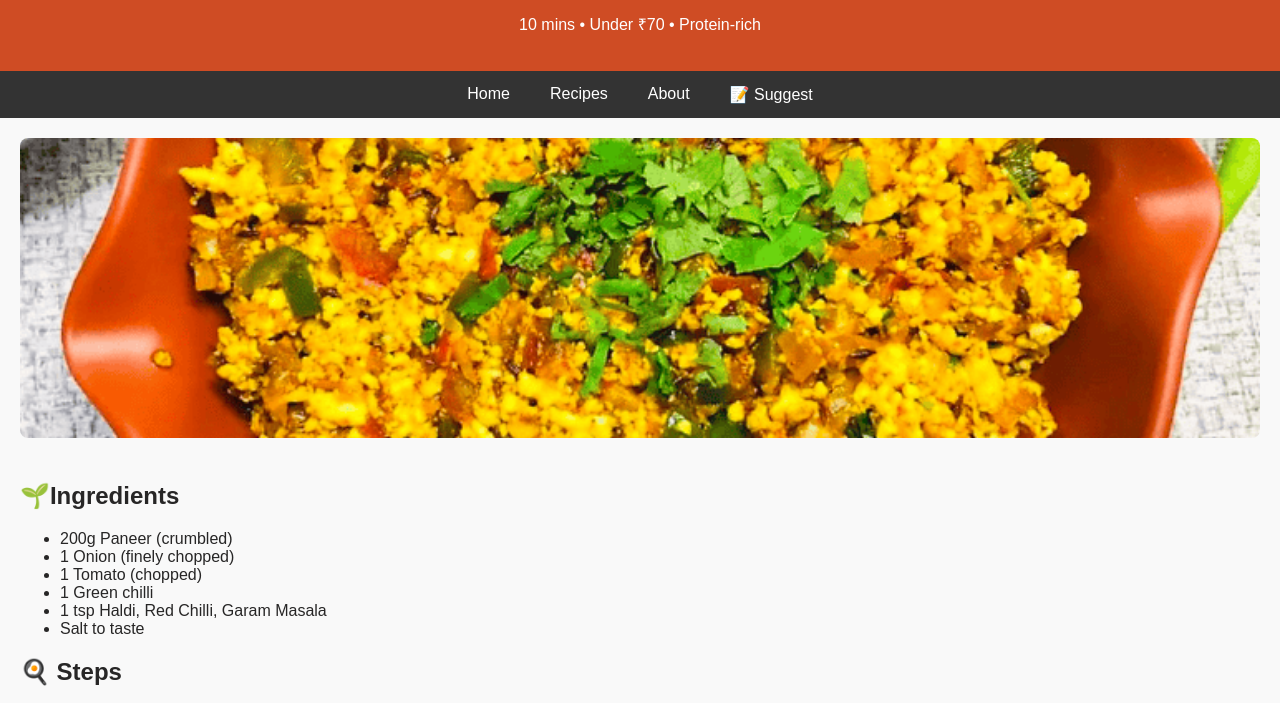
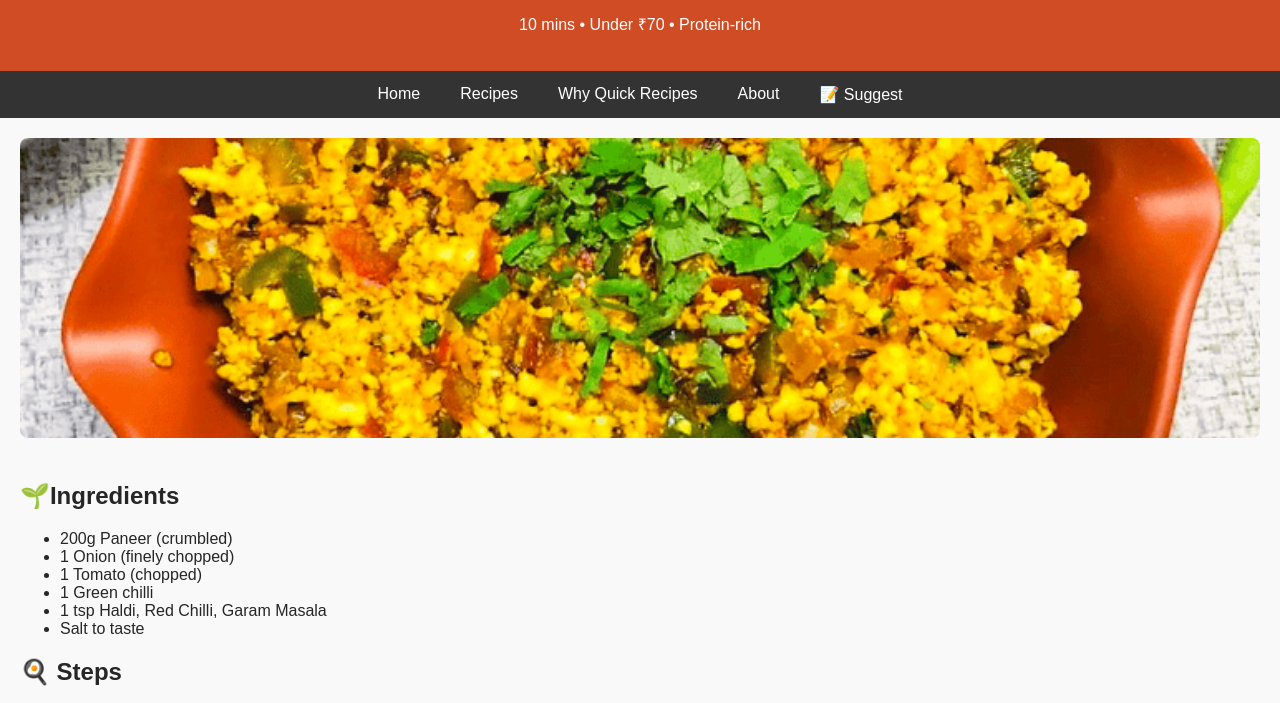
Before and after one commit to Adyasa28/Quick-recipes, a plain HTML site: page recipeBhurji.html in a window 1280 px wide. Shown: the part 55-758 px from the top of the page. Drawn offline with Linux system fonts and the light colour scheme.

Commit message:
Update recipeBhurji.html

```diff
--- a/recipeBhurji.html
+++ b/recipeBhurji.html
@@ -15,6 +15,7 @@
    <nav>
     <a href="index.html">Home</a>
     <a href="recipes.html">Recipes</a>
+     <a href="quick recipes.html">Why Quick Recipes</a>
     <a href="about.html">About</a>
     <a href="suggest.html">📝 Suggest</a>
   </nav>
```
